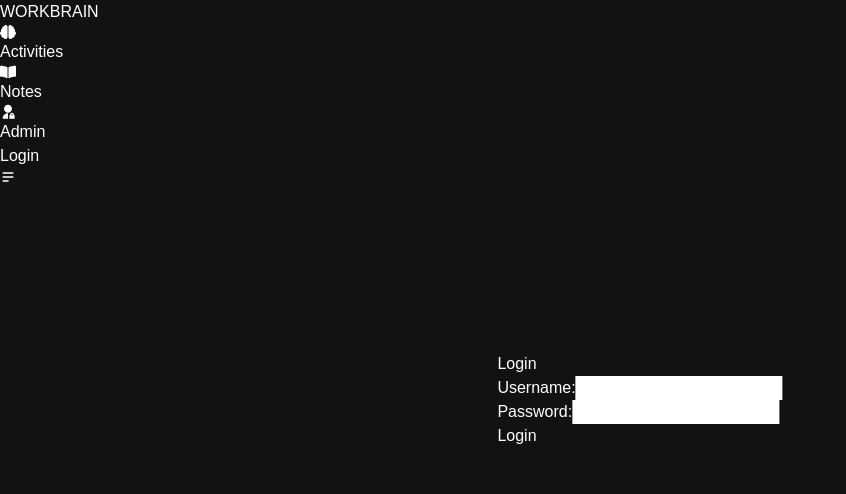
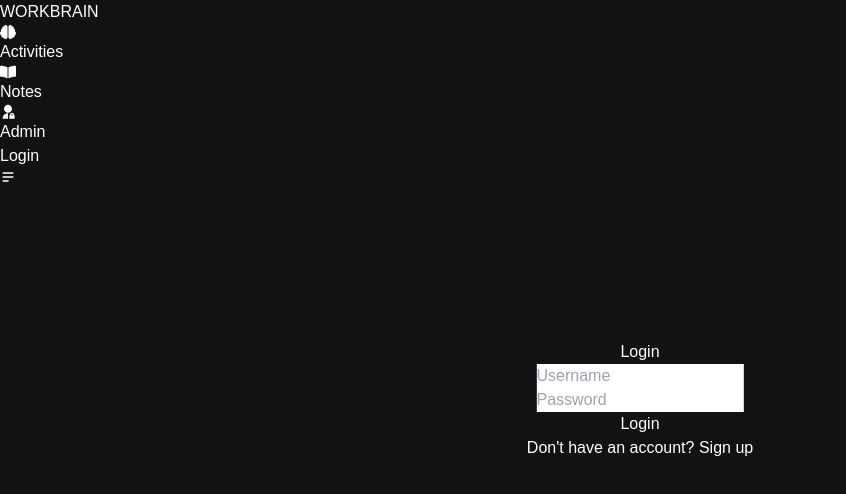
Before and after one commit to DelcioCoder/personal_todolist_frontend, a React (Vite) app in the folder frontend/: page /login in a window 1280 px wide. Shown: the top 494 px of the page, without its empty margins (0-846 px from the left). Built offline with nearby package versions, Linux system fonts and the light colour scheme.

Commit message:
I modified the Login component layout

```diff
--- a/frontend/src/index.css
+++ b/frontend/src/index.css
@@ -29,6 +29,7 @@ body{
 
 .login-container{
   position: absolute;
+  text-align: center;
   top: 50%;
   left: 50%;
   transform: translate(-50%, -50%);
--- a/frontend/src/pages/Login.jsx
+++ b/frontend/src/pages/Login.jsx
@@ -36,34 +36,47 @@ export default function Login() {
   };
 
   return (
-    <div className="login-container">
-      <h2 className="text-center">Login</h2>
-      <form className="flex-col space-y-6" onSubmit={handleLogin}>
+    <div className="flex items-center justify-center min-h-screen bg-gray-900">
+      <div className="login-container shadow-xl rounded-lg bg-white md:w-[400px] w-[320px] py-10 px-6 flex flex-col">
+        <h2 className="text-center font-bold text-2xl text-gray-800 mb-6">Login</h2>
+        <form className="flex flex-col space-y-4" onSubmit={handleLogin}>
           <div>
-          <label>Username:</label>
             <input
               type="text"
               value={username}
+              placeholder="Username"
               onChange={(e) => setUsername(e.target.value)}
               required
-            className="text-black"
+              className="w-full text-black rounded-lg p-3 outline-none border border-gray-300 focus:border-blue-500 focus:ring-2 focus:ring-blue-200 transition"
             />
           </div>
           <div>
-          <label>Password:</label>
             <input
               type="password"
+              placeholder="Password"
               value={password}
               onChange={(e) => setPassword(e.target.value)}
               required
-            className="text-black"
+              className="w-full text-black rounded-lg p-3 outline-none border border-gray-300 focus:border-blue-500 focus:ring-2 focus:ring-blue-200 transition"
             />
           </div>
-        <button type="submit" className="bg-blue-500 text-white px-4 py-2">
+          <button
+            type="submit"
+            className="bg-blue-500 text-white py-2 rounded-lg hover:bg-blue-600 transition duration-200 font-medium"
+          >
             Login
           </button>
         </form>
-      {error && <p style={{ color: 'red', marginTop: '10px' }}>{error}</p>}
+        {error && (
+          <p className="text-red-500 text-center mt-4">{error}</p>
+        )}
+        <p className="text-center text-gray-500 mt-6 text-sm">
+          Don't have an account?{' '}
+          <a href="/signup" className="text-blue-500 hover:underline">
+            Sign up
+          </a>
+        </p>
+      </div>
     </div>
   );
 }
```
Lines whose indentation alone changed are shown as unchanged.
